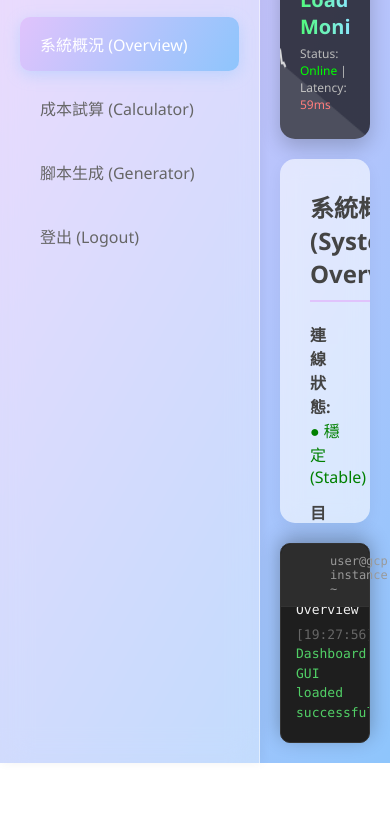
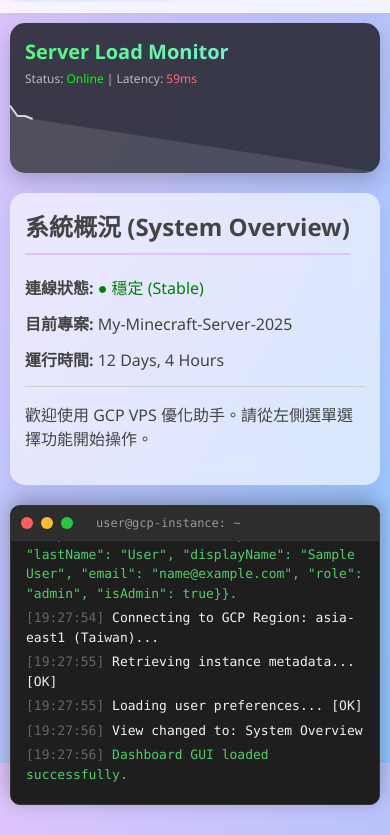
Before and after one commit to amasoiD/Final-Project, a plain HTML site: page dashboard.html in a window 390 px wide. Shown: the part 81-916 px from the top of the page. Before the commit the page ends 844 px from the top, so only its background shows below. Drawn offline with Linux system fonts and the light colour scheme; sample sign-in values are in the browser's storage.

Commit message:
Add mobile optimization styles for dashboard

```diff
--- a/css/dashboard.css
+++ b/css/dashboard.css
@@ -319,3 +319,97 @@ body {
     50% { opacity: 1; }
     100% { opacity: 0.5; }
 }
+
+/* 手機版優化*/
+@media (max-width: 768px) {
+    body {
+        flex-direction: column;
+        height: auto;
+        min-height: 100vh;
+        overflow-y: auto;
+        overflow-x: hidden;
+    }
+
+    .sidebar {
+        width: 100%;
+        height: auto;
+        padding: 1rem;
+        border-right: none;
+        border-bottom: 1px solid rgba(255,255,255,0.5);
+        background-color: rgba(255, 255, 255, 0.8);
+        flex-shrink: 0;
+    }
+
+    .sidebar .logo {
+        margin-bottom: 0.5rem;
+        font-size: 2rem;
+    }
+
+    .sidebar ul {
+        display: flex;
+        flex-direction: row;
+        gap: 10px;
+        overflow-x: auto;
+        padding-bottom: 5px;
+        -webkit-overflow-scrolling: touch;
+    }
+
+    .sidebar li {
+        white-space: nowrap;
+        margin-bottom: 0;
+        padding: 0.8rem 1.5rem;
+        font-size: 1.4rem;
+        background: rgba(255,255,255,0.5);
+    }
+
+    .content {
+        padding: 1rem;
+        overflow: visible;
+        height: auto;
+    }
+
+    .monitor-panel {
+        min-height: 15rem;
+        padding: 1.5rem;
+    }
+
+    .workspace {
+        padding: 1.5rem;
+    }
+
+    .workspace > div {
+        flex-direction: column;
+        align-items: flex-start;
+        gap: 0.5rem;
+    }
+
+    .workspace label {
+        margin-bottom: 0.2rem;
+    }
+
+    .workspace input,
+    .workspace select,
+    .workspace button.submit {
+        width: 100% !important;
+        height: 4.5rem !important;
+        margin-right: 0;
+    }
+
+    #storageSize {
+        width: 100% !important;
+    }
+
+    .workspace div > div {
+        flex-direction: row !important;
+        align-items: center !important;
+    }
+    .workspace input[type="checkbox"] {
+        width: 25px !important;
+        height: 25px !important;
+    }
+
+    .terminal-window {
+        height: 30rem;
+        margin-bottom: 2rem;
+    }
+}
```
